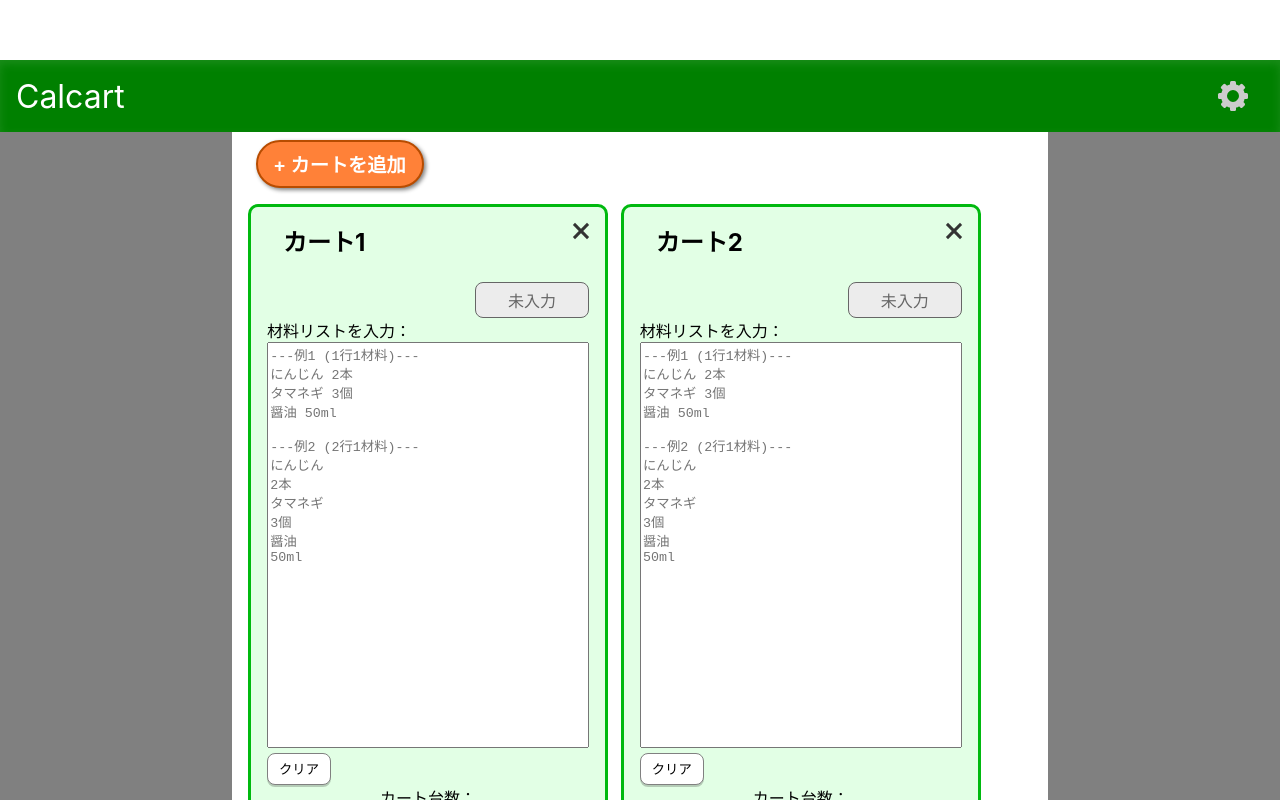
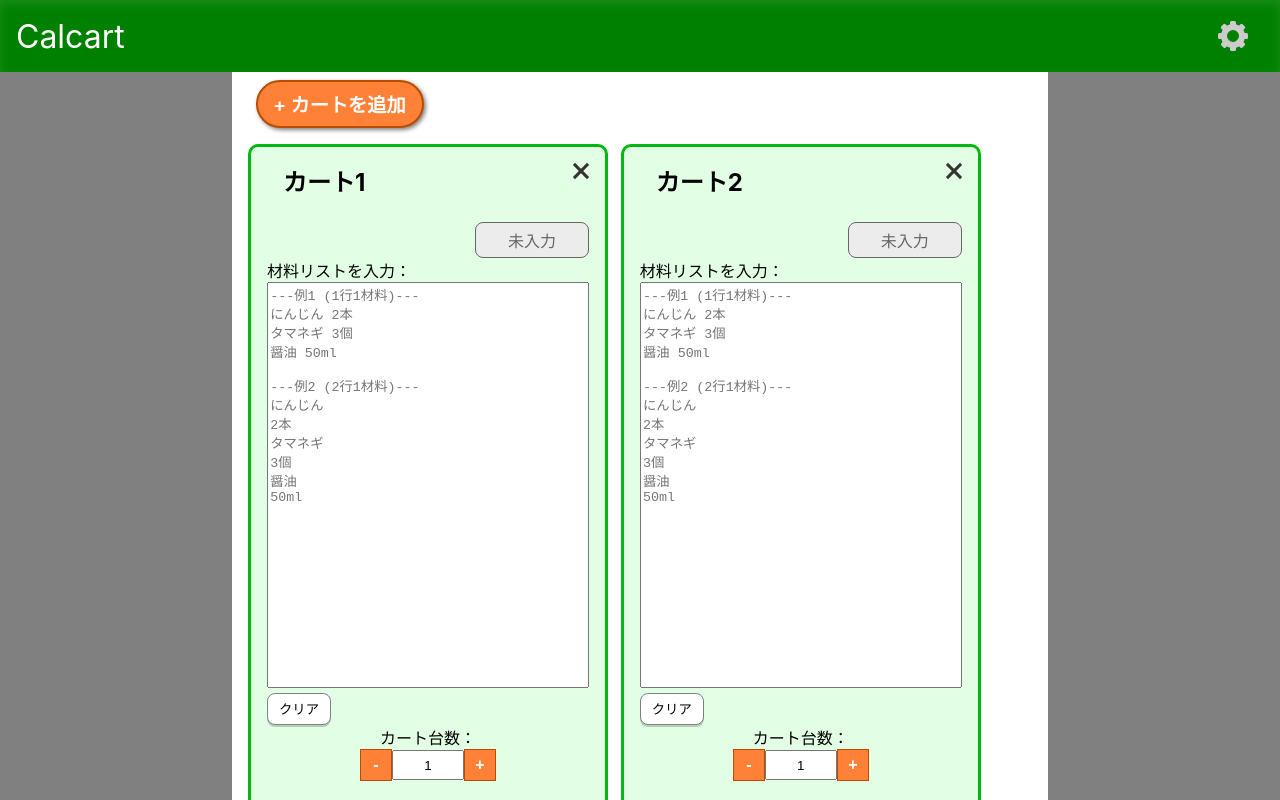
Before and after one commit to shimmen3141/calcart, a React (Create React App) app: page / in a window 1280 px wide. Shown: the top 800 px of the page. Built offline with nearby package versions, Linux system fonts and the light colour scheme.

Commit message:
update:index.cssからwhite-spaceに関する記述を削除

```diff
--- a/src/index.css
+++ b/src/index.css
@@ -5,7 +5,6 @@ body {
     sans-serif;
   -webkit-font-smoothing: antialiased;
   -moz-osx-font-smoothing: grayscale;
-  white-space: pre-wrap;
 }
 
 code {
```
